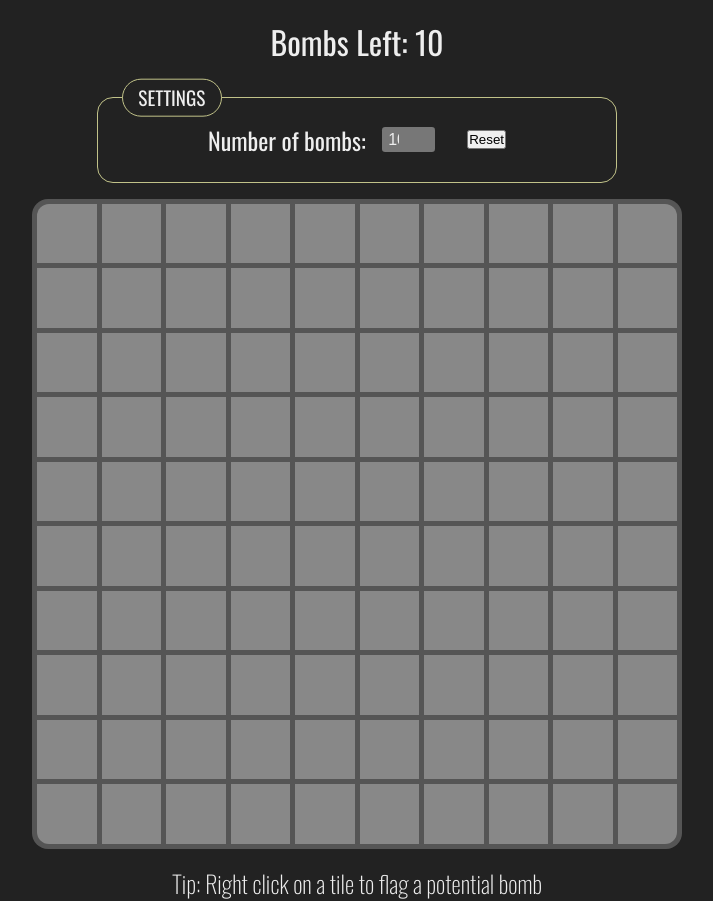
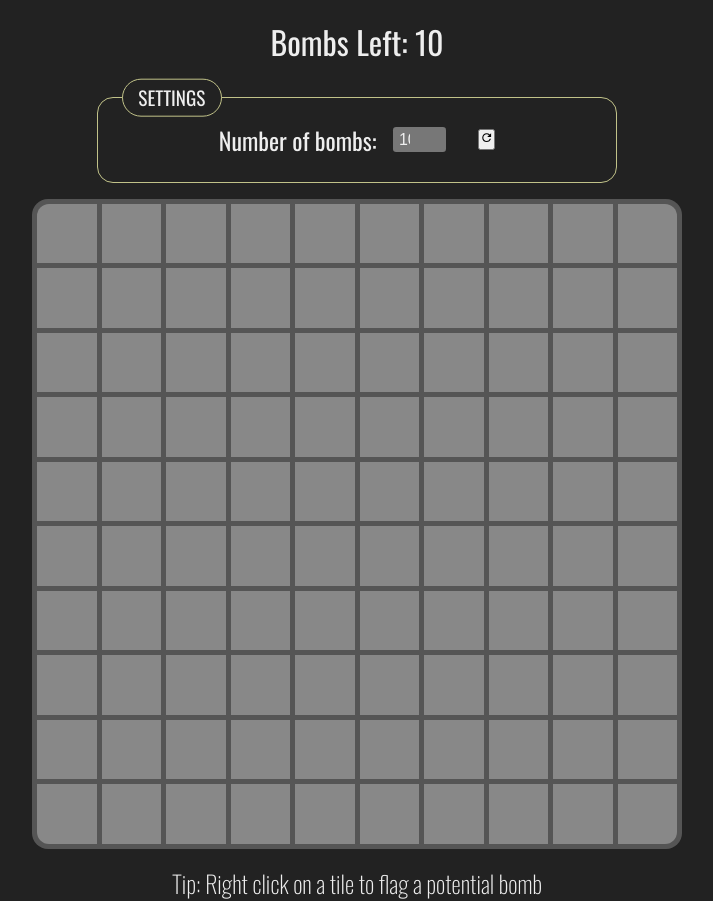
Before and after one commit to Tjklimoski/bombsniffer, a React (Vite) app: page / in a window 1280 px wide. Shown: the whole page, without its empty margins (283-996 px from the left). Built offline with nearby package versions, Linux system fonts and the light colour scheme.

Commit message:
Install react-icons, change reset button to icon

```diff
--- a/package.json
+++ b/package.json
@@ -11,7 +11,8 @@
   },
   "dependencies": {
     "react": "^18.2.0",
-    "react-dom": "^18.2.0"
+    "react-dom": "^18.2.0",
+    "react-icons": "^4.12.0"
   },
   "devDependencies": {
     "@types/react": "^18.0.28",
--- a/src/components/Settings.jsx
+++ b/src/components/Settings.jsx
@@ -1,5 +1,6 @@
 import PropTypes from "prop-types";
 import { useState } from "react";
+import { MdOutlineRefresh } from "react-icons/md";
 
 export default function Settings({ resetBoard, activeBombs }) {
   const [inputBombCount, setInputBombCount] = useState(activeBombs);
@@ -39,8 +40,8 @@ export default function Settings({ resetBoard, activeBombs }) {
           <option value="99" />
         </datalist>
       </div>
-      <button type="submit" className="reset-btn">
-        Reset
+      <button type="submit" className="reset-btn" aria-label="Reset board">
+        <MdOutlineRefresh />
       </button>
     </form>
   );
```
Also changed, not shown: 1 other file (tests, documents, lock files or other folders).
